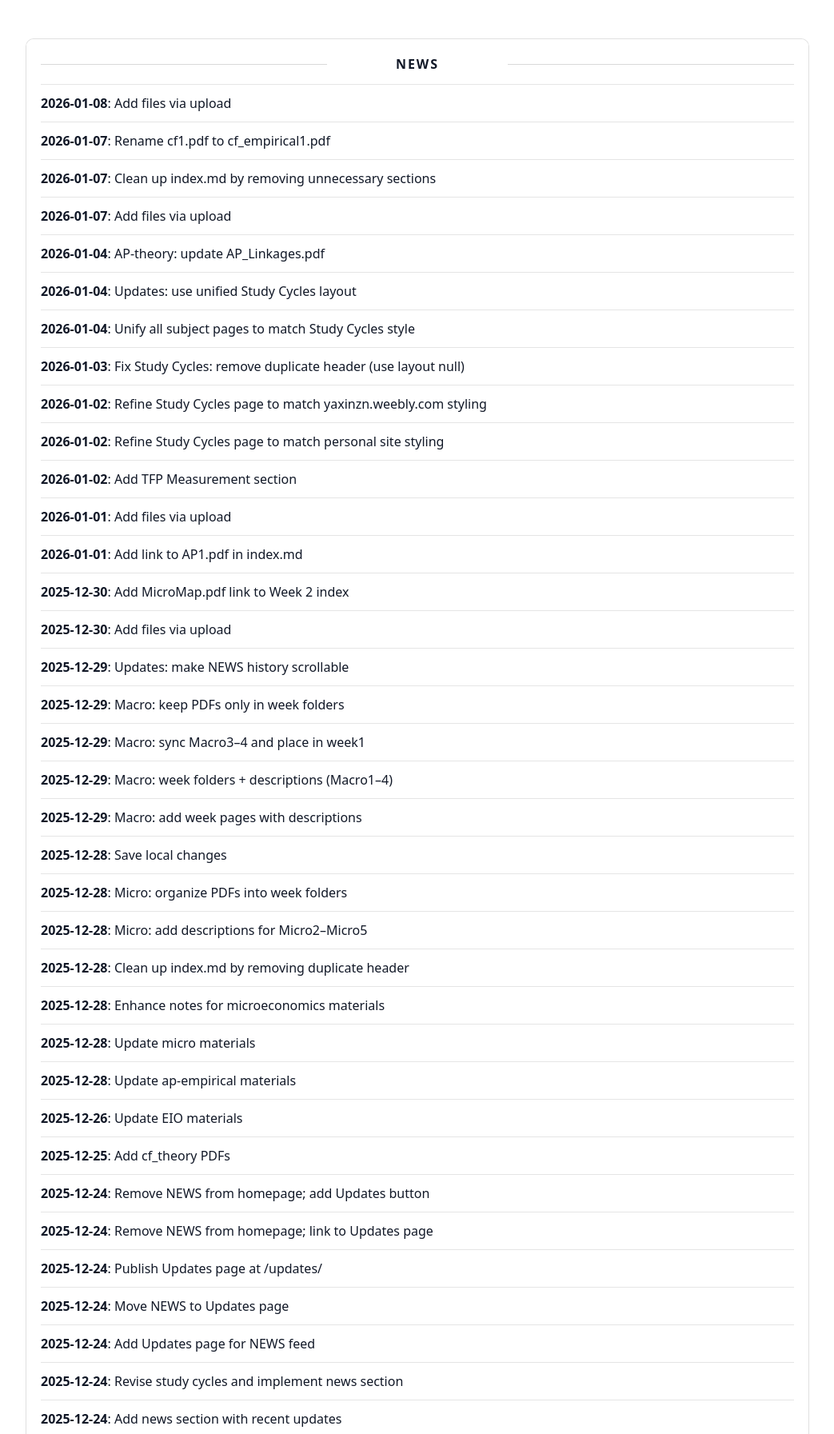
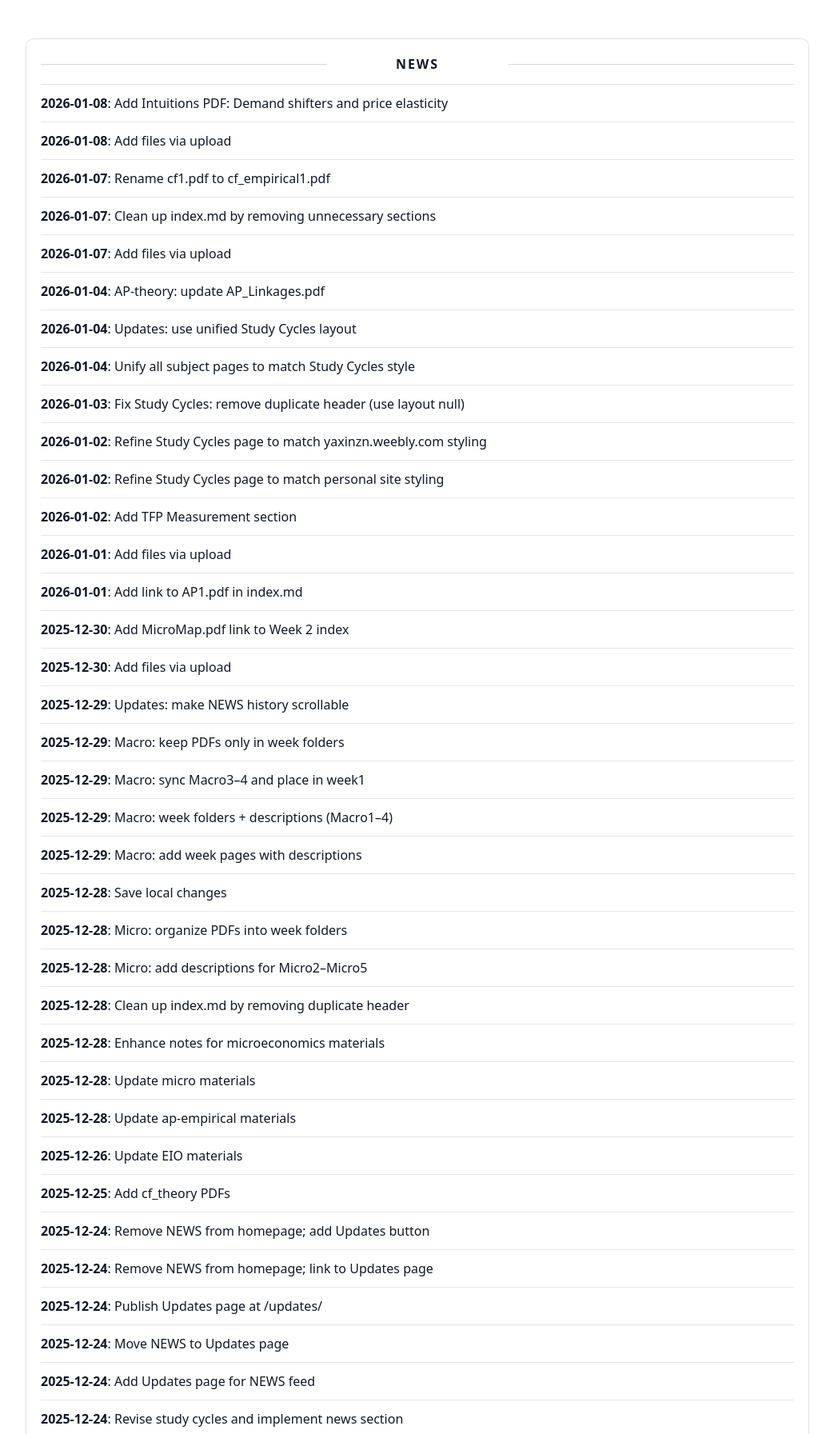
Before and after one commit to yaxinzn/study-archive, a Jekyll site: the page built from updates/index.md, in a window 1280 px wide, cut to the strip 476-2269 px from the top of the page. Shown: the whole strip at 80% size, without its empty margins (118-1161 px from the left). Built offline with Jekyll 4.4.1, drawn with Linux system fonts in a browser that asks for light colours; some of the changed text lies outside the part shown.

Commit message:
chore: update NEWS feed

```diff
--- a/_data/news.yml
+++ b/_data/news.yml
@@ -1,4 +1,7 @@
 # Auto-generated update history (sorted newest -> oldest). Do not edit manually.
+- ts: "1767869204"
+  date: "2026-01-08"
+  title: "Add Intuitions PDF: Demand shifters and price elasticity"
 - ts: "1767868855"
   date: "2026-01-08"
   title: "Add files via upload"
```
